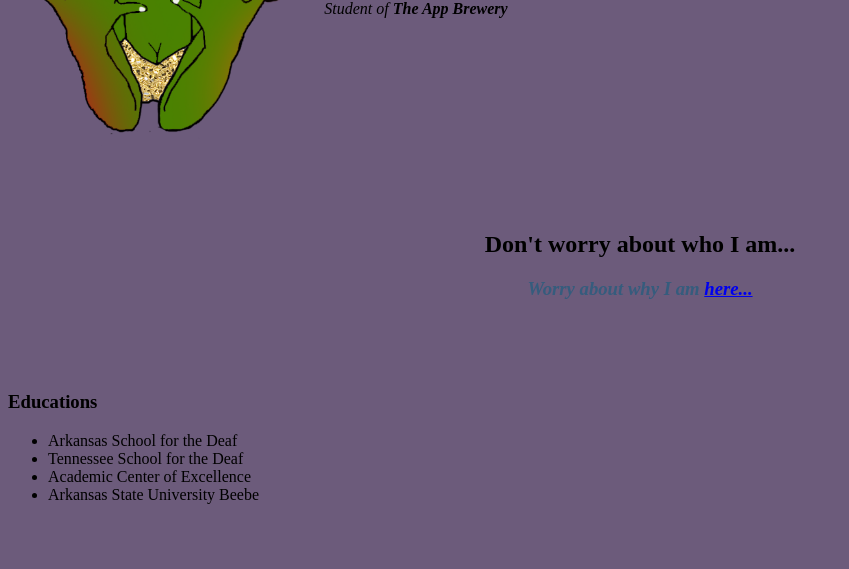
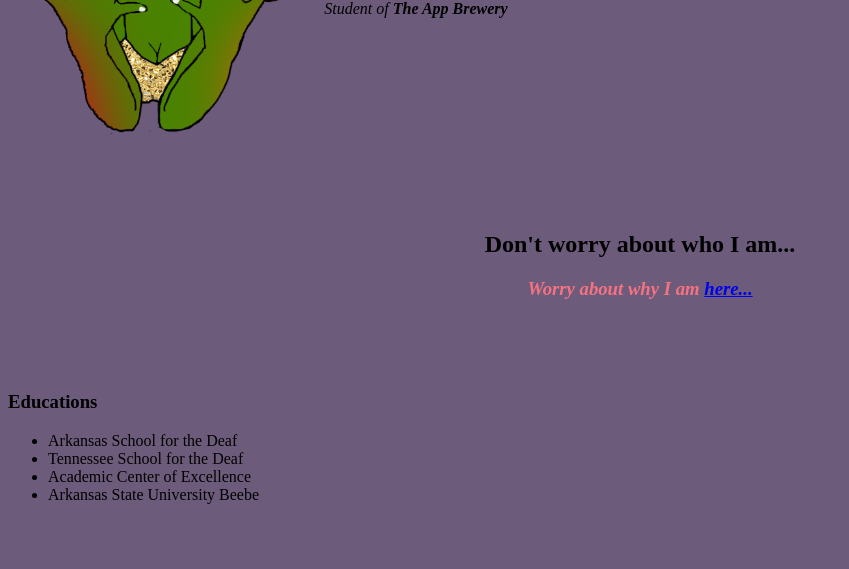
Before and after one commit to HeatherShaina/CV, a plain HTML site: page index.html in a window 1280 px wide. Shown: the part 229-798 px from the top of the page, without its empty margins (0-849 px from the left). Drawn offline with Linux system fonts and the light colour scheme.

Commit message:
Update index.html

```diff
--- a/index.html
+++ b/index.html
@@ -35,7 +35,7 @@
     <center>
       <h2> Don't worry about who I am...</h2>
       <h3> <em>
-          <font color="#355C7D"> Worry about why I am <a href="here.html"> here... </font> </a> </h3> </em>
+          <font color="#F67280"> Worry about why I am <a href="here.html"> here... </font> </a> </h3> </em>
     </center>
     <br>
     <br>
```
